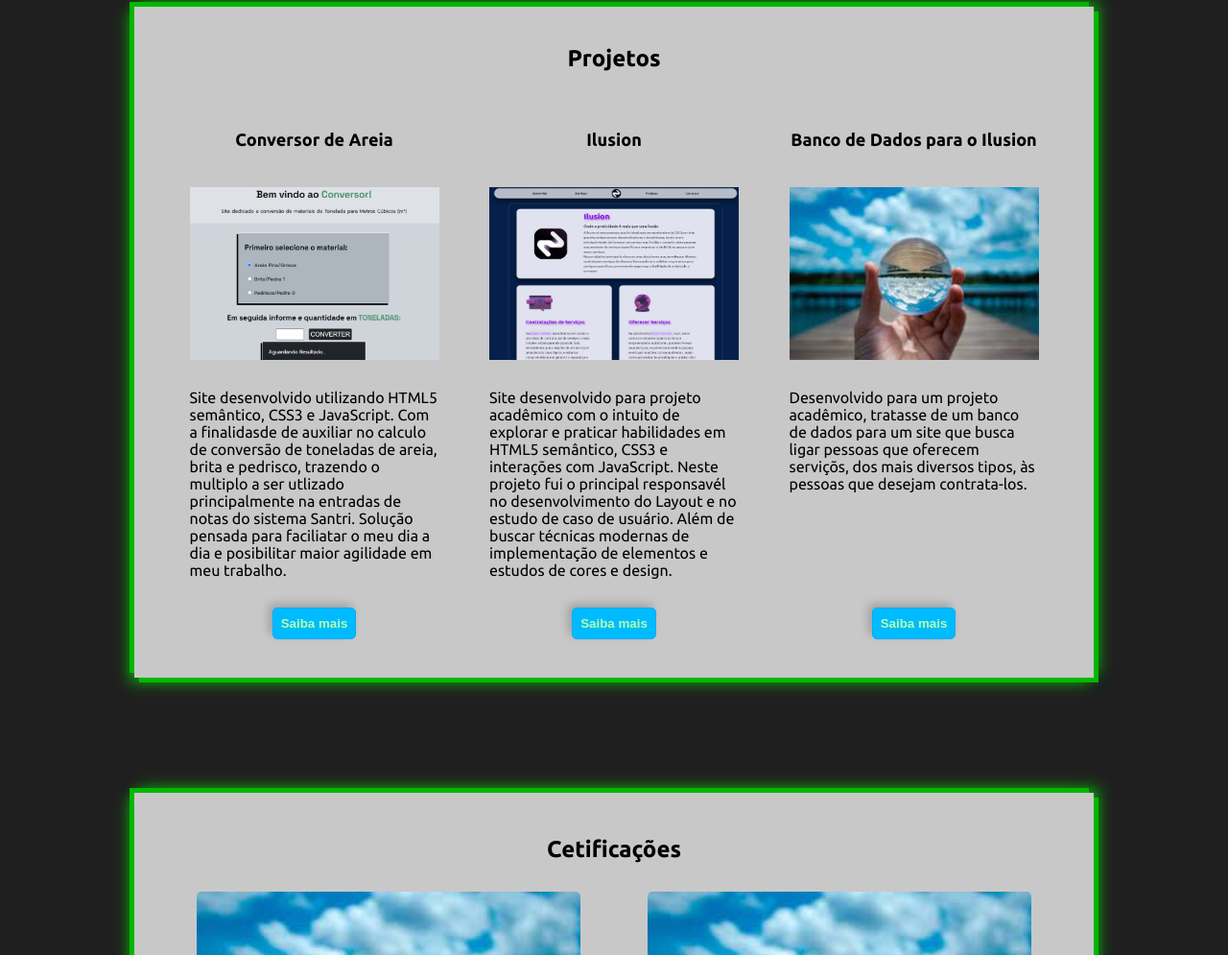
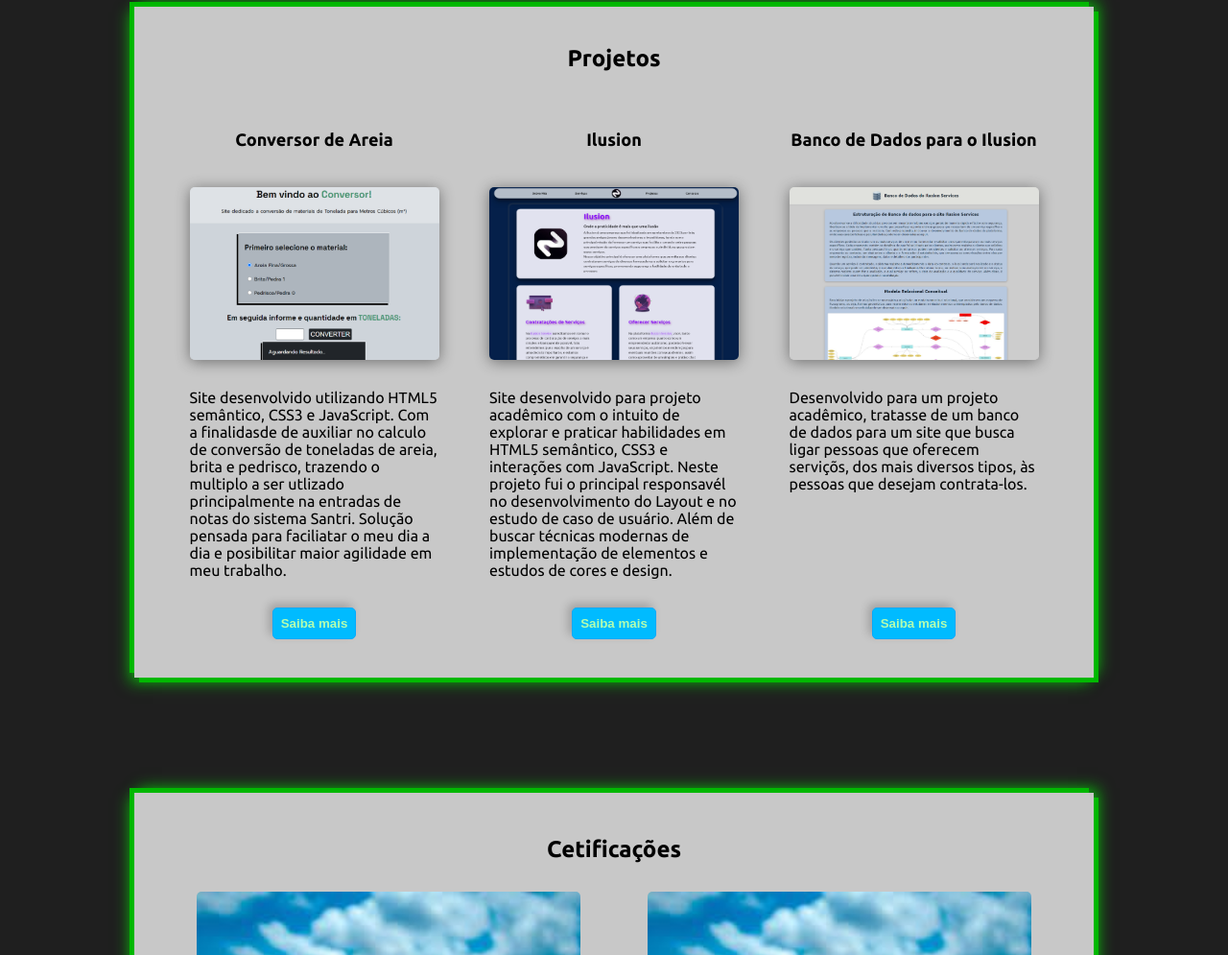
Before and after one commit to JoaoVictor-Noschang/Portifolio, a plain HTML site: page index.html in a window 1280 px wide. Shown: the part 1176-2171 px from the top of the page at 96% size. Drawn offline with Linux system fonts and the light colour scheme.

Commit message:
Ajuste nas imagens
Ajuste nas imagens de projetos.

```diff
--- a/index.html
+++ b/index.html
@@ -76,7 +76,7 @@
                 <div class="label">
                     <div class="card">
                         <h3>Banco de Dados para o Ilusion</h3>
-                        <img src="assets/images/download.jpg" alt="">
+                        <img src="assets/images/BD_ilusion.png" alt="Banco de Dados Ilusion Services">
                         <p>Desenvolvido para um projeto acadêmico, tratasse de um banco de dados para um site que busca ligar pessoas que oferecem serviçõs, dos mais diversos tipos, às pessoas que desejam contrata-los.</p>
                     </div>
                     <button><a href="pages/BancoDeDados_Ilusion/index.html">Saiba mais</a></button>
--- a/scripts/scroll.js
+++ b/scripts/scroll.js
@@ -8,7 +8,7 @@ window.onscroll = function() {
   if (prevScrollPos > currentScrollPos) {
     header.style.top = "0";
   } else {
-    header.style.top = "-58px"; // ou o valor que você preferir para esconder
+    header.style.top = "-90px"; // ou o valor que você preferir para esconder
   }
 
   prevScrollPos = currentScrollPos;
--- a/styles/style02.css
+++ b/styles/style02.css
@@ -210,6 +210,8 @@ header {
     width: 260px;
     height: 180px;
     margin: 15px auto 30px auto;
+    border-radius: 5px;
+    box-shadow: 0px 2px 15px rgb(0, 0 , 0, 0.45);
 }
 
 #projeto button {
```
Also changed, not shown: assets/images/BD_ilusion.png (added).
